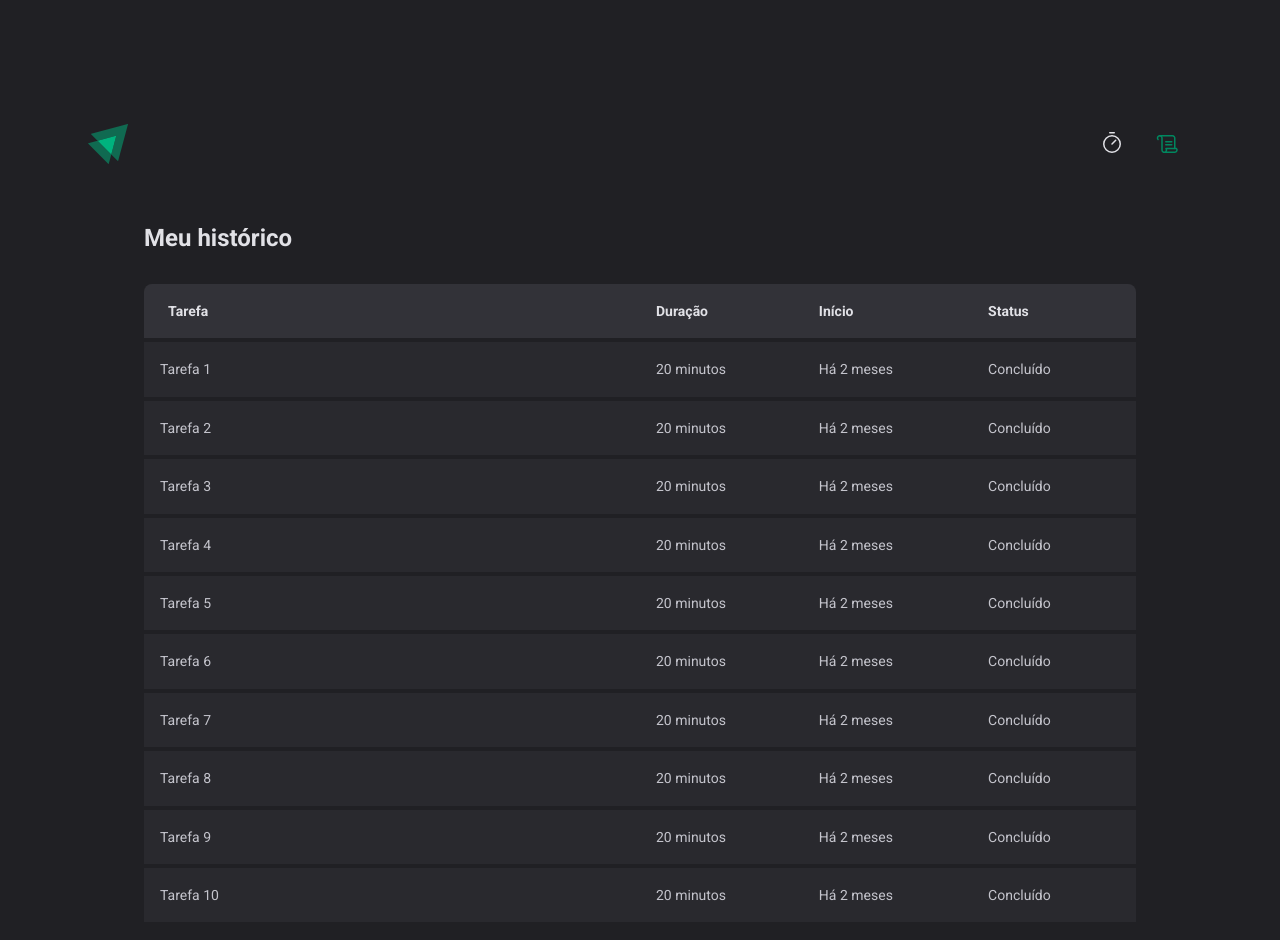
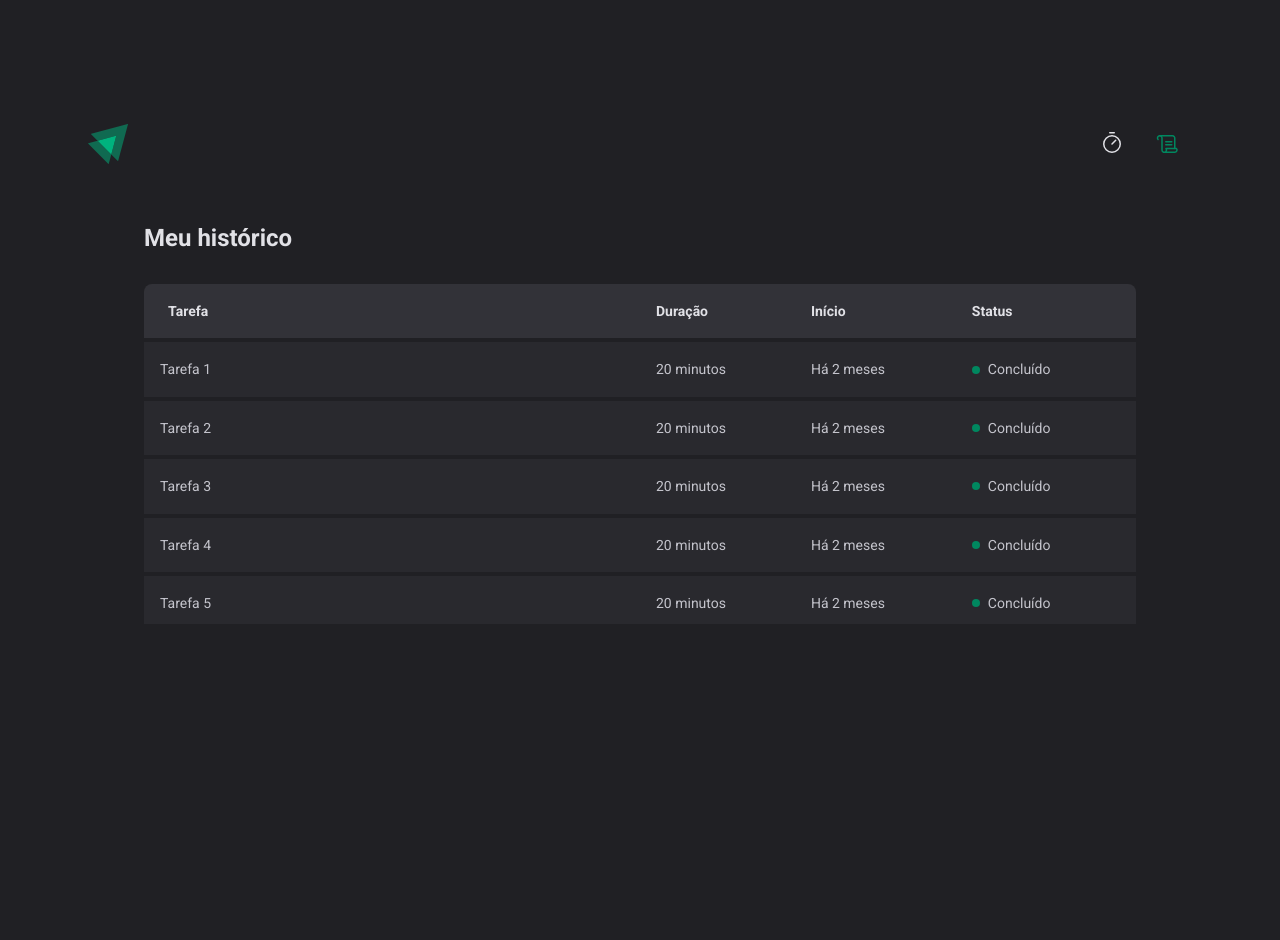
Before and after one commit to Wellington-Henrique/02-ignite-timer-reactjs-ts, a React (Vite) app: page /history in a window 1280 px wide. Shown: the top 940 px of the page. After the commit the page ends 800 px from the top, so only its background shows below. Built offline with nearby package versions, Linux system fonts and the light colour scheme.

Commit message:
Páginas e rotas: Componente: Status

```diff
--- a/src/pages/History/index.tsx
+++ b/src/pages/History/index.tsx
@@ -1,4 +1,4 @@
-import { HistoryContainer, HistoryList } from './styles'
+import { HistoryContainer, HistoryList, Status } from './styles'
 
 export function History() {
   return (
@@ -22,7 +22,9 @@
                 <td>Tarefa {index + 1}</td>
                 <td>20 minutos</td>
                 <td>Há 2 meses</td>
-                <td>Concluído</td>
+                <td>
+                  <Status statusColor="green">Concluído</Status>
+                </td>
               </tr>
             ))}
           </tbody>
--- a/src/pages/History/styles.ts
+++ b/src/pages/History/styles.ts
@@ -6,6 +6,8 @@
 
   display: flex;
   flex-direction: column;
+
+  overflow: hidden;
 
   h1 {
     font-size: 1.5rem;
@@ -61,3 +63,30 @@
     }
   }
 `
+
+const STATUS_COLORS = {
+  yellow: 'yellow-500',
+  green: 'green-500',
+  red: 'red-500',
+} as const
+
+interface StatusProps {
+  //   statusColor: 'yellow' | 'red' | 'green'
+  statusColor: keyof typeof STATUS_COLORS
+}
+
+export const Status = styled.span<StatusProps>`
+  display: flex;
+  align-items: center;
+
+  gap: 0.5rem;
+
+  &:before {
+    content: '';
+    width: 0.5rem;
+    height: 0.5rem;
+    border-radius: 9999px;
+    background-color: ${({ theme, statusColor }) =>
+      theme[STATUS_COLORS[statusColor]]};
+  }
+`
```
